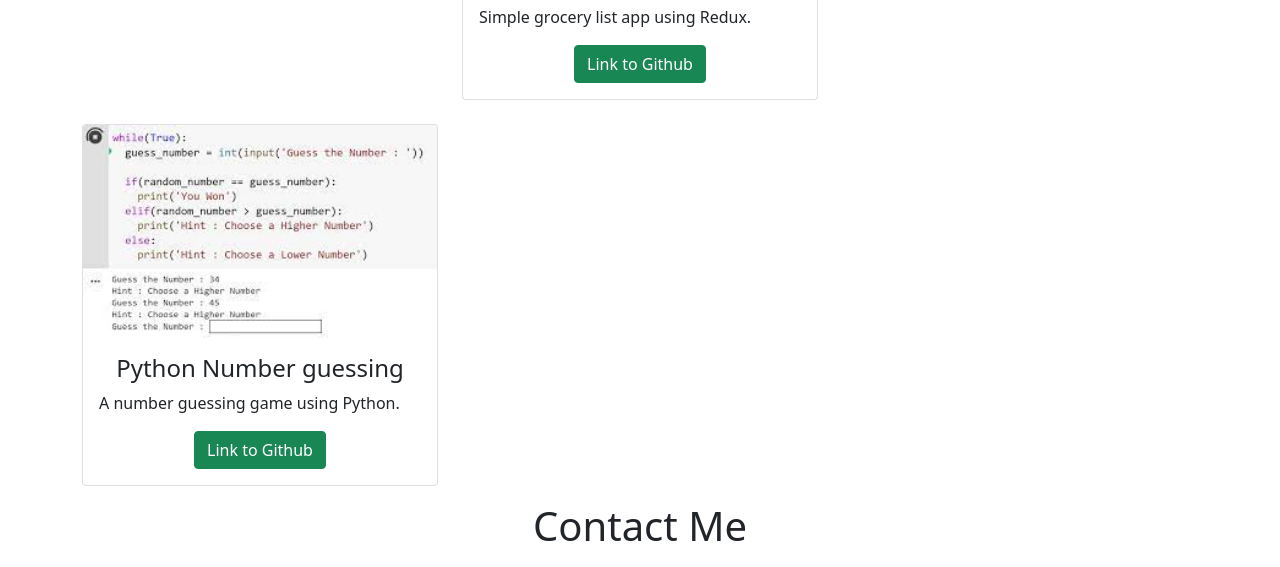
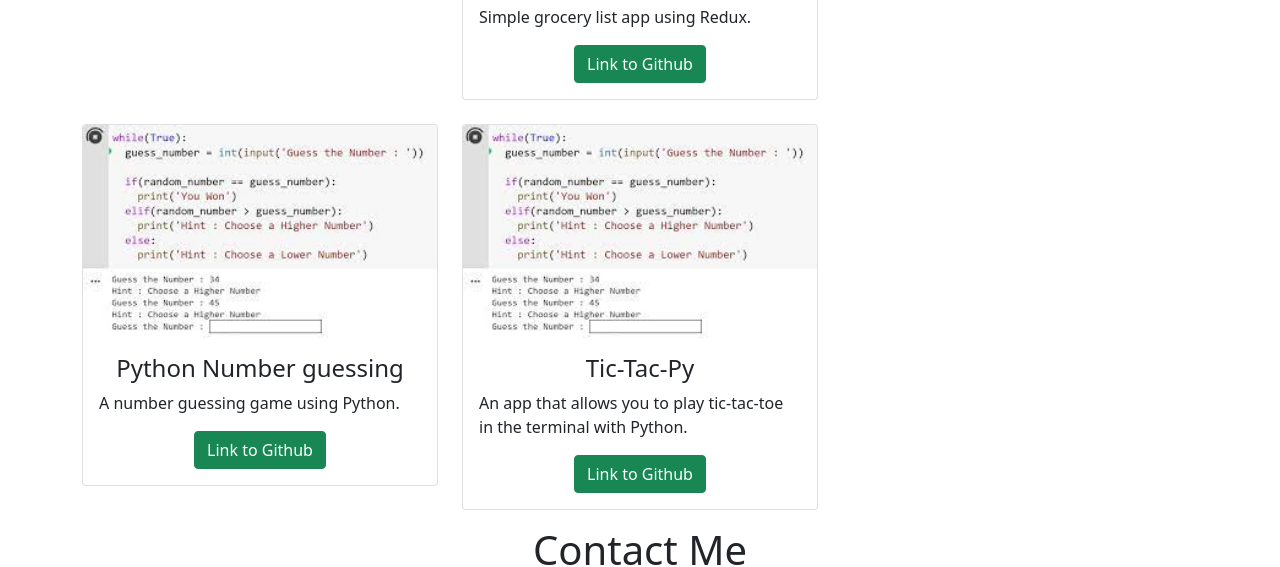
Before and after one commit to chendrix5/trial22, a plain HTML site: page index.html in a window 1280 px wide. Shown: the part 3767-4334 px from the top of the page. Drawn offline with nearby package versions, Linux system fonts and the light colour scheme.

Commit message:
tic-tac-py

```diff
--- a/index.html
+++ b/index.html
@@ -196,6 +196,18 @@
                         </div>
                     </div>
                 </div>
+                <div class="col-lg-4 mt-4">
+                    <div class="card portfolioContent">
+                        <img class="card-img-top" src="images/python-number.jpg" alt="Card image" style="width:100%">
+                        <div class="card-body">
+                            <h4 class="card-title">Tic-Tac-Py</h4>
+                            <p class="card-text">An app that allows you to play tic-tac-toe in the terminal with Python. </p>
+                            <div class="text-center">
+                                <a href="https://github.com/chendrix5/tic-tac-py" class="btn btn-success">Link to Github</a>
+                            </div>
+                        </div>
+                    </div>
+                </div>
 
             </div>
     </section>
```
